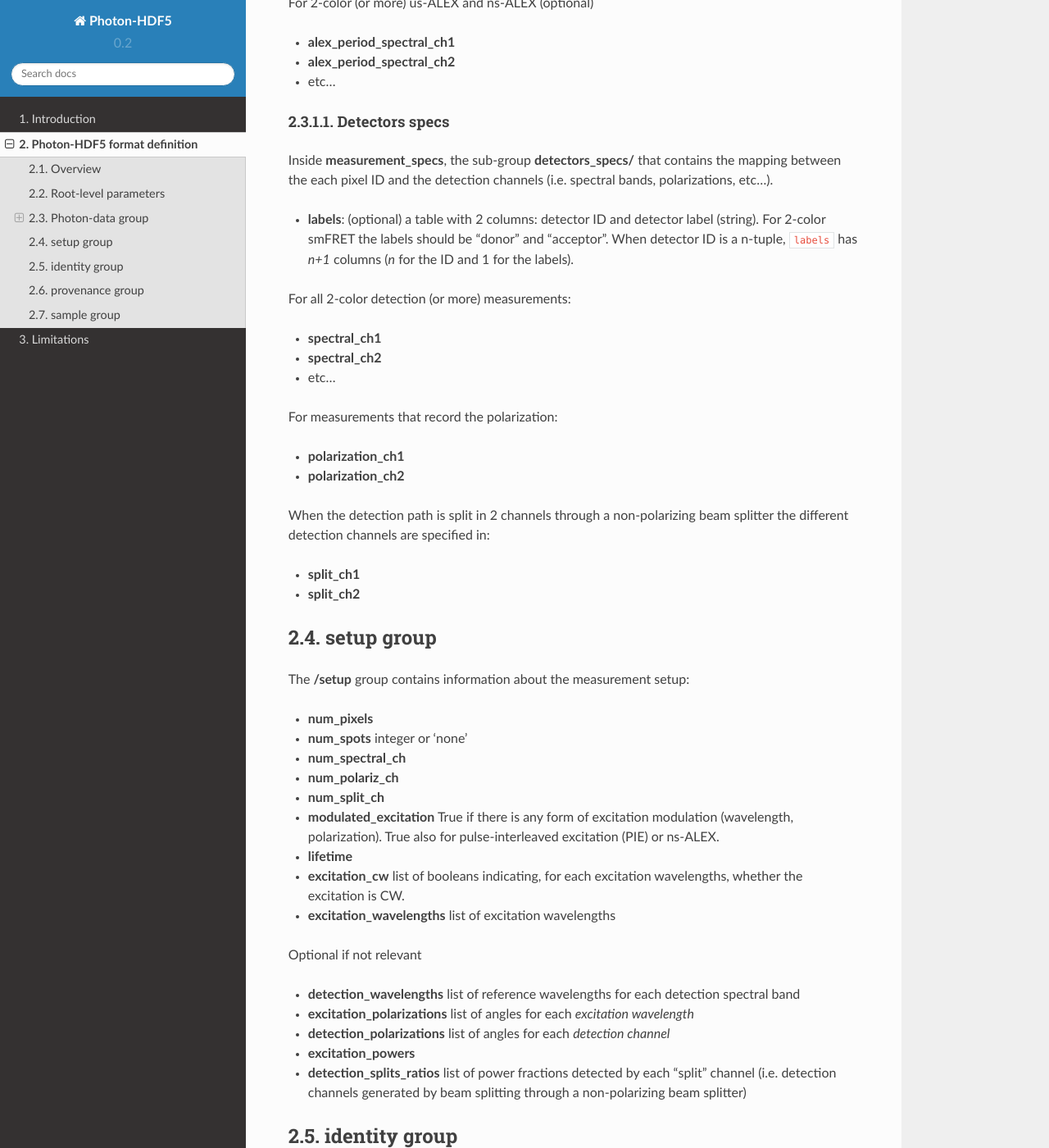
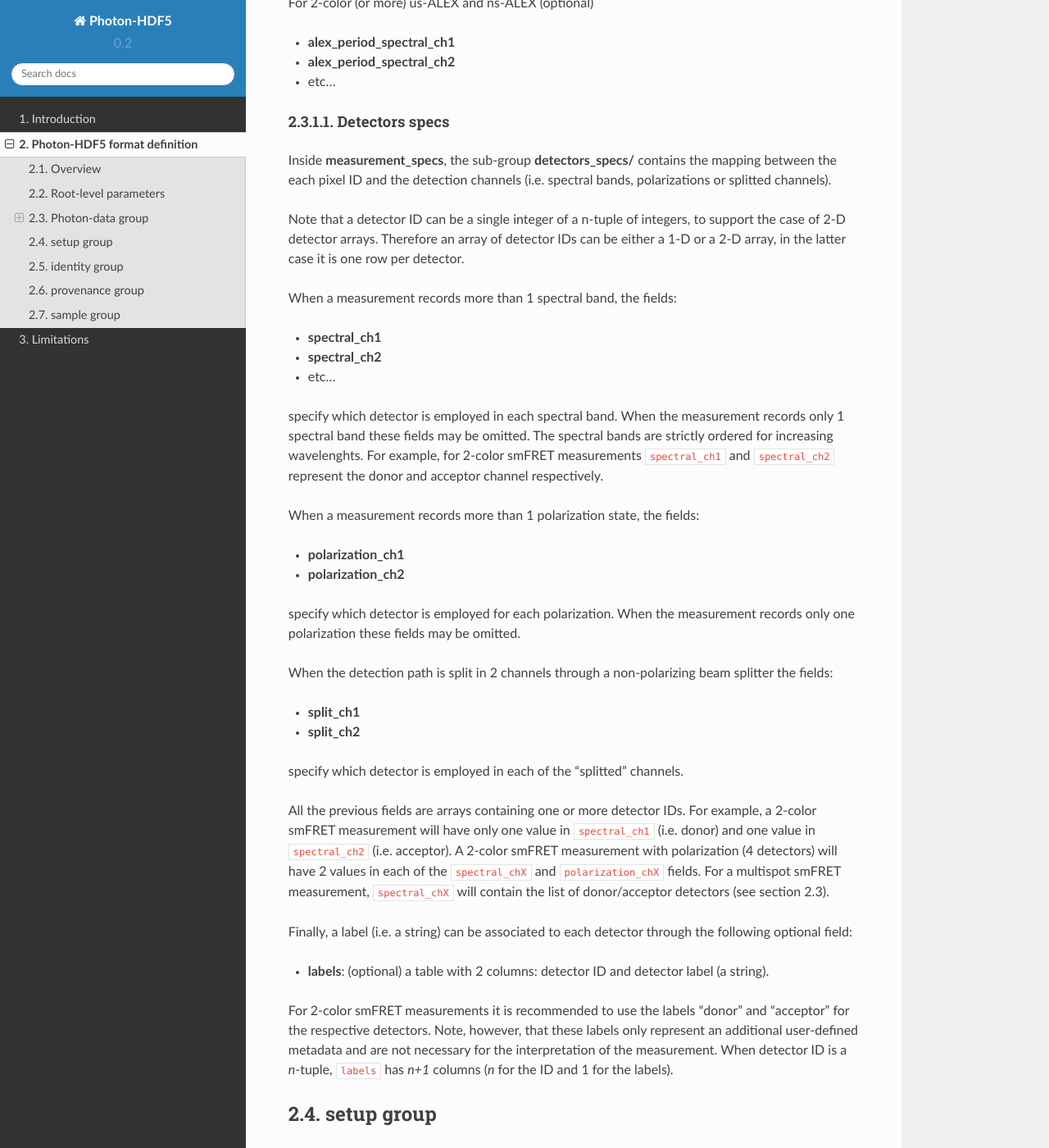
Before and after one commit to Photon-HDF5/photon-hdf5, a Sphinx documentation site: the page built from docs/phdata.rst, in a window 1280 px wide and 1400 px high, scrolled down 2422 px. Shown: the whole window at 82% size. Built offline with Sphinx 7.4.7 and the Read the Docs theme 2.0.0, drawn with Linux system fonts in a browser that asks for light colours.

Commit message:
Update detectors_specs section

```diff
--- a/docs/phdata.rst
+++ b/docs/phdata.rst
@@ -93,32 +93,64 @@ Detectors specs
 """""""""""""""
 
 Inside **measurement_specs**, the sub-group **detectors_specs/**
-that contains the mapping between the each pixel ID and the detection channels
-(i.e. spectral bands, polarizations, etc...).
+contains the mapping between the each pixel ID and the detection channels
+(i.e. spectral bands, polarizations or splitted channels).
 
+Note that a detector ID can be a single integer of a n-tuple of integers,
+to support the case of 2-D detector arrays. Therefore an array of detector
+IDs can be either a 1-D or a 2-D array, in the latter case it is one row
+per detector.
 
-- **labels**: (optional) a table with 2 columns: detector ID and detector
-  label (string).
-  For 2-color smFRET the labels should be "donor" and "acceptor".
-  When detector ID is a n-tuple, ``labels`` has *n+1* columns
-  (*n* for the ID and 1 for the labels).
-
-For all 2-color detection (or more) measurements:
+When a measurement records more than 1 spectral band, the fields:
 
 - **spectral_ch1**
 - **spectral_ch2**
 - etc...
 
-For measurements that record the polarization:
+specify which detector is employed in each spectral band. When the measurement
+records only 1 spectral band these fields may be omitted. The spectral bands
+are strictly ordered for increasing wavelenghts. For example, for 2-color
+smFRET measurements ``spectral_ch1`` and ``spectral_ch2`` represent the donor
+and acceptor channel respectively.
+
+When a measurement records more than 1 polarization state, the fields:
 
 - **polarization_ch1**
 - **polarization_ch2**
 
+specify which detector is employed for each polarization. When the measurement
+records only one polarization these fields may be omitted.
+
 When the detection path is split in 2 channels through a non-polarizing
-beam splitter the different detection channels are specified in:
+beam splitter the fields:
+
 
 - **split_ch1**
 - **split_ch2**
+
+specify which detector is employed in each of the "splitted" channels.
+
+All the previous fields are arrays containing one or more detector IDs.
+For example, a 2-color smFRET measurement will have only one value in
+``spectral_ch1`` (i.e. donor) and one value in ``spectral_ch2``
+(i.e. acceptor). A 2-color smFRET measurement with polarization
+(4 detectors) will have 2 values in each of the ``spectral_chX`` and
+``polarization_chX`` fields.
+For a multispot smFRET measurement, ``spectral_chX`` will contain the list
+of donor/acceptor detectors (see section 2.3).
+
+Finally, a label (i.e. a string) can be associated to each detector through
+the following optional field:
+
+- **labels**: (optional) a table with 2 columns: detector ID and detector
+  label (a string).
+
+For 2-color smFRET measurements it is recommended to use the labels "donor"
+and "acceptor" for the respective detectors. Note, however, that these
+labels only represent an additional user-defined metadata and are not
+necessary for the interpretation of the measurement.
+When detector ID is a *n*-tuple, ``labels`` has *n+1* columns
+(*n* for the ID and 1 for the labels).
 
 
 setup group
```
